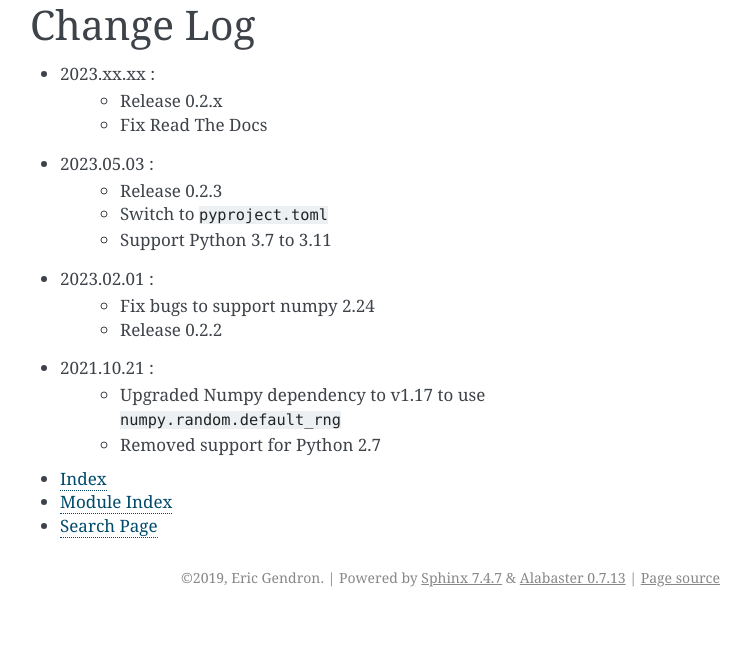
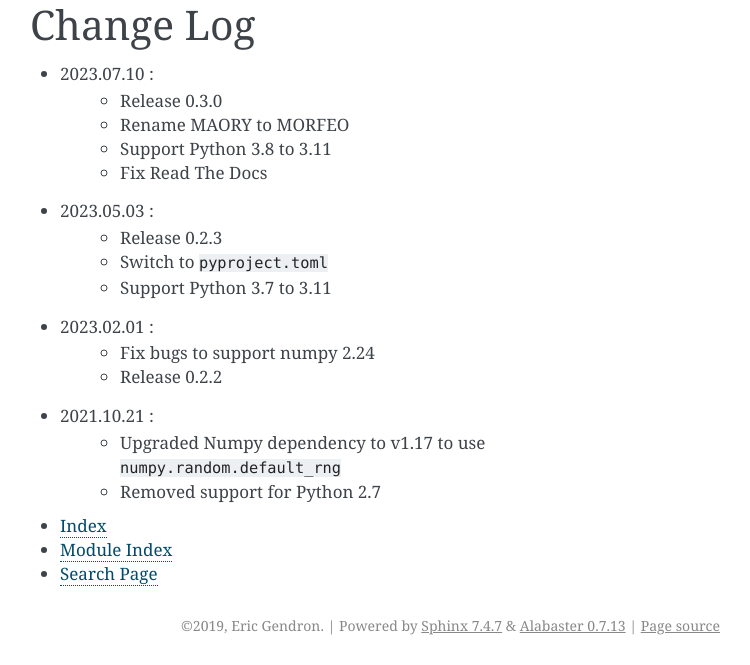
Before and after one commit to AstarVienna/AnisoCADO, a Sphinx documentation site: the page built from docs/source/index.rst, in a window 1280 px wide and 900 px high, scrolled down 3152 px, cut to the strip 235-900 px from the top of the window. Shown: the whole strip, without its empty margins (390-1140 px from the left). Built offline with Sphinx 7.4.7, drawn with Linux system fonts in a browser that asks for light colours; pages that are not in the unit, such as notebooks, are missing from menus; before the commit the page ends 4004 px from its top, so only the background shows below that.

Commit message:
Update version to 0.3.0

```diff
--- a/anisocado/version.py
+++ b/anisocado/version.py
@@ -1,3 +1,3 @@
 from importlib import metadata
 version = metadata.version(__package__)
-date = '2023-05-03 08:08:08 GMT'
+date = '2023-07-10 10:00:00 GMT'
--- a/docs/source/index.rst
+++ b/docs/source/index.rst
@@ -148,8 +148,10 @@ add the ``HDUs`` to an astropy ``HDUList`` object.
 Change Log
 ----------
 
-- 2023.xx.xx :
-    - Release 0.2.x
+- 2023.07.10 :
+    - Release 0.3.0
+    - Rename MAORY to MORFEO
+    - Support Python 3.8 to 3.11
     - Fix Read The Docs
 - 2023.05.03 :
     - Release 0.2.3
--- a/pyproject.toml
+++ b/pyproject.toml
@@ -1,6 +1,6 @@
 [project]
 name = "AnisoCADO"
-version = "0.2.4-alpha"
+version = "0.3.0"
 # When updating the version, also
 # - update the date in anisocado/version.py
 # - update the release notese in docs/source/index.rst
```
